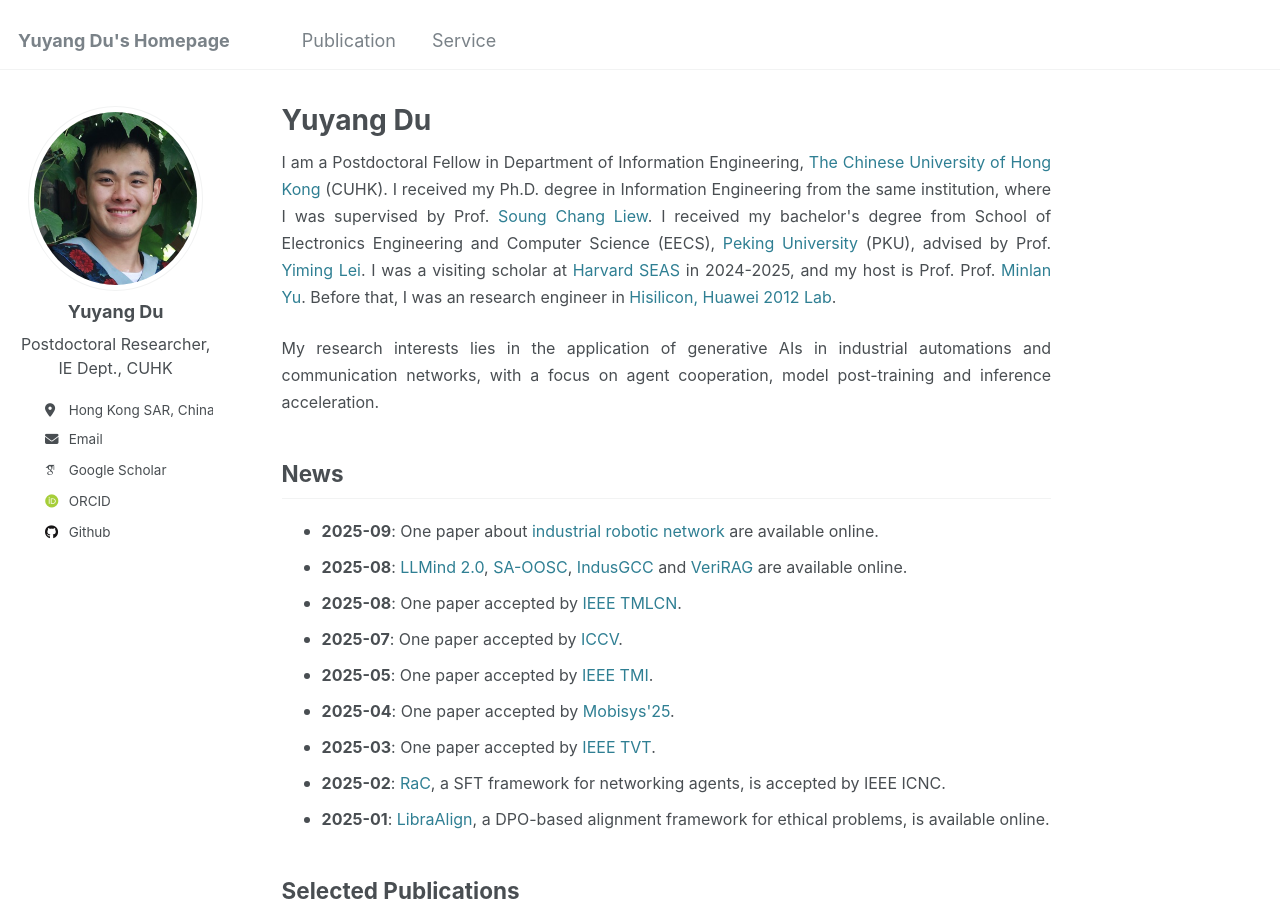
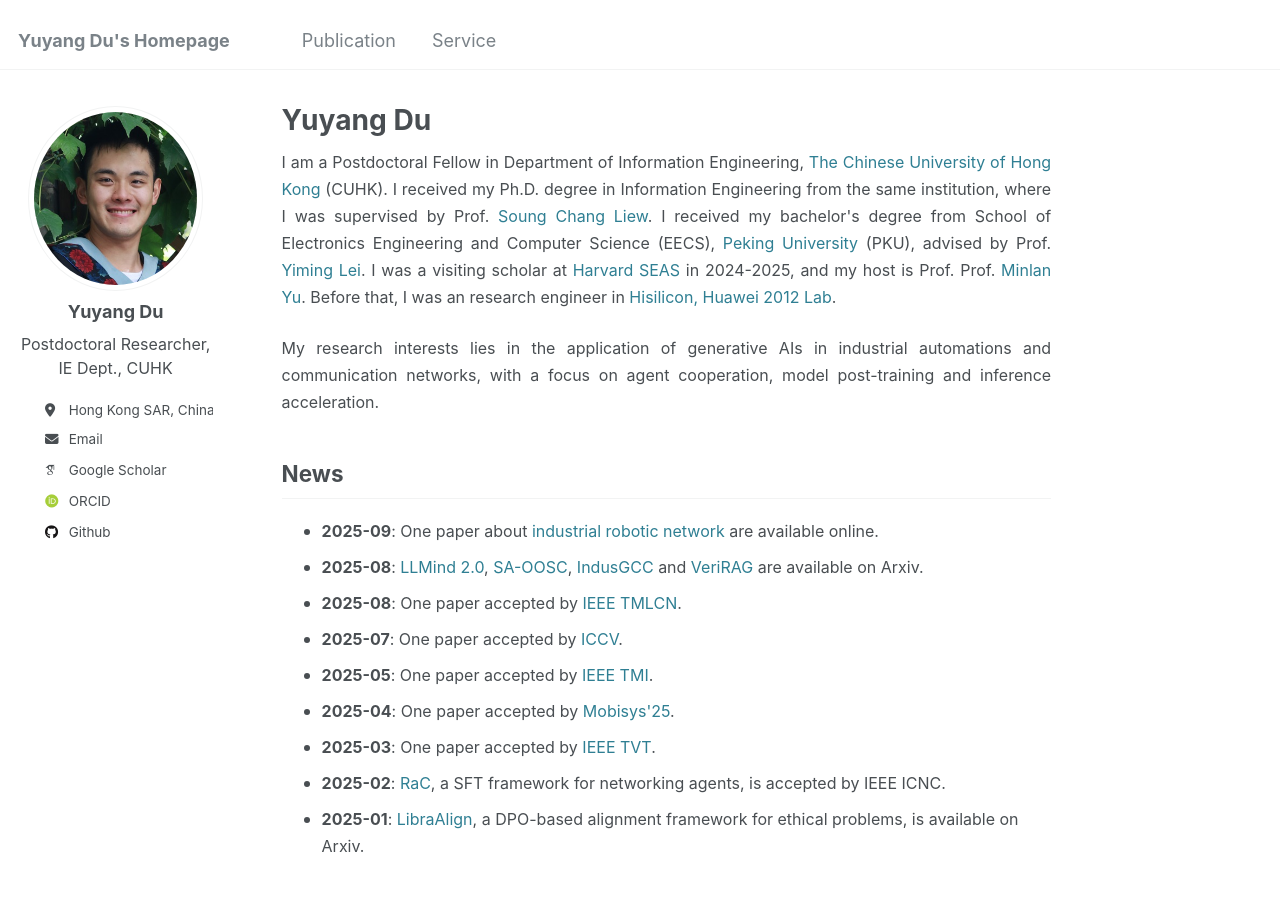
Before and after one commit to yuyangdu01/yuyangdu01.github.io, a Jekyll site: the page built from _pages/about.md, in a window 1280 px wide and 900 px high. Built offline with Jekyll 4.4.1, drawn with Linux system fonts in a browser that asks for light colours; some web fonts are replaced.

Commit message:
Update about.md

```diff
--- a/_pages/about.md
+++ b/_pages/about.md
@@ -20,14 +20,14 @@ a {
 News <font size=3></font>
 ------
 * <font size=3><b>2025-09</b>: One paper about <a href="https://arxiv.org/abs/2509.06119"> industrial robotic network</a> are available online.</font>
-* <font size=3><b>2025-08</b>: <a href="https://arxiv.org/abs/2508.13920"> LLMind 2.0</a>, <a href="https://arxiv.org/abs/2509.07436"> SA-OOSC</a>, <a href="https://arxiv.org/abs/2509.01199"> IndusGCC</a> and <a href="https://arxiv.org/abs/2507.15664"> VeriRAG</a> are available online.</font>
+* <font size=3><b>2025-08</b>: <a href="https://arxiv.org/abs/2508.13920"> LLMind 2.0</a>, <a href="https://arxiv.org/abs/2509.07436"> SA-OOSC</a>, <a href="https://arxiv.org/abs/2509.01199"> IndusGCC</a> and <a href="https://arxiv.org/abs/2507.15664"> VeriRAG</a> are available on Arxiv.</font>
 * <font size=3><b>2025-08</b>: One paper accepted by <a href="https://ieeexplore.ieee.org/document/11113346/"> IEEE TMLCN</a>.</font>
 * <font size=3><b>2025-07</b>: One paper accepted by <a href="https://openreview.net/forum?id=H57HtksYpC">ICCV</a>.</font>
 * <font size=3><b>2025-05</b>: One paper accepted by <a href="https://ieeexplore.ieee.org/document/11045720">IEEE TMI</a>.</font>
 * <font size=3><b>2025-04</b>: One paper accepted by <a href="https://arxiv.org/abs/2504.13190">Mobisys'25</a>.</font>
 * <font size=3><b>2025-03</b>: One paper accepted by <a href="https://ieeexplore.ieee.org/document/10902223">IEEE TVT</a>.</font>
 * <font size=3><b>2025-02</b>: <a href="https://ieeexplore.ieee.org/abstract/document/10993716">RaC</a>, a SFT framework for networking agents, is accepted by IEEE ICNC.</font>
-* <font size=3><b>2025-01</b>: <a href="https://arxiv.org/abs/2501.13952">LibraAlign</a>, a DPO-based alignment framework for ethical problems, is available online.</font>
+* <font size=3><b>2025-01</b>: <a href="https://arxiv.org/abs/2501.13952">LibraAlign</a>, a DPO-based alignment framework for ethical problems, is available on Arxiv.</font>
 
 Selected Publications <font size=3></font>
 ------
```
